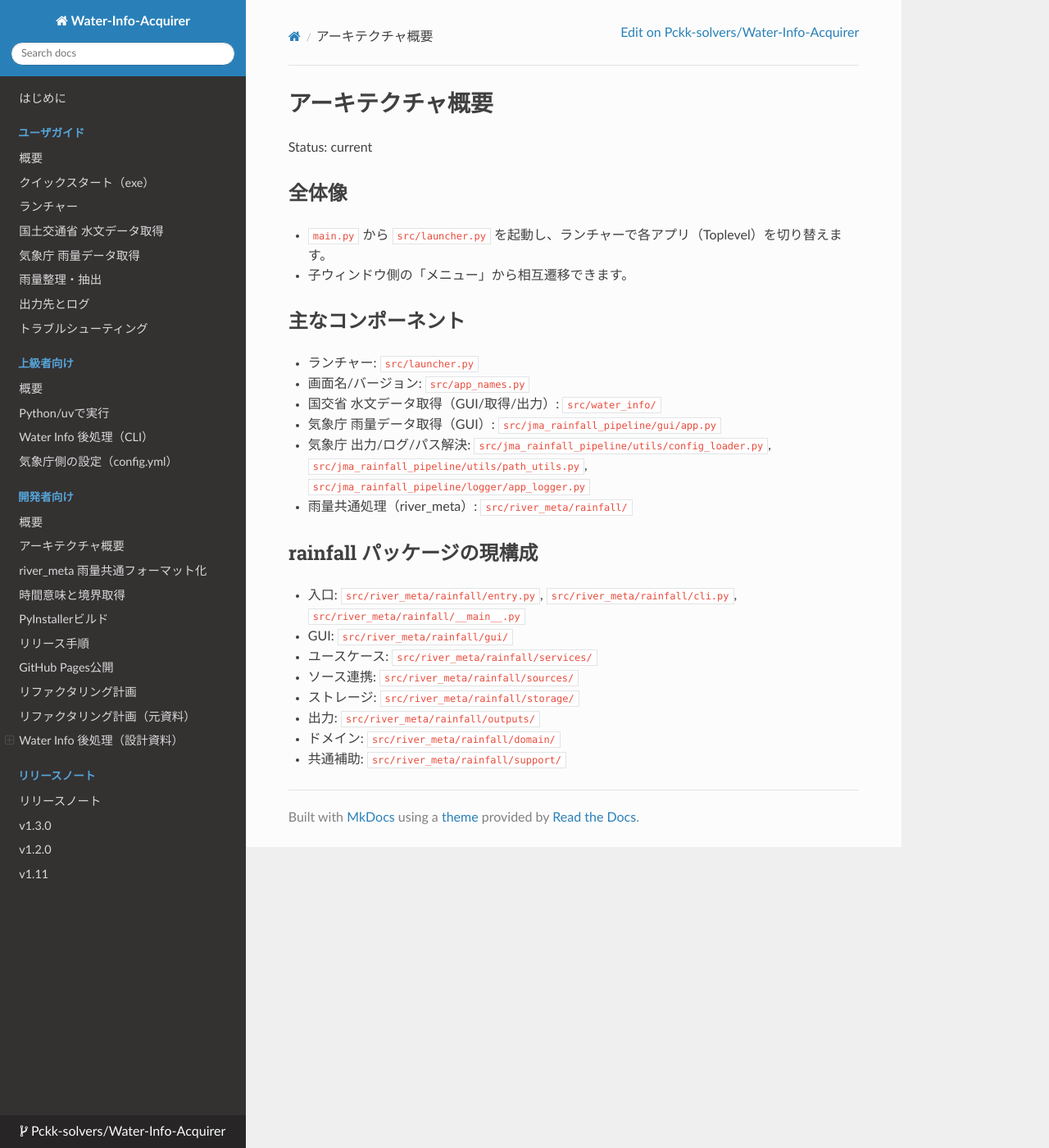
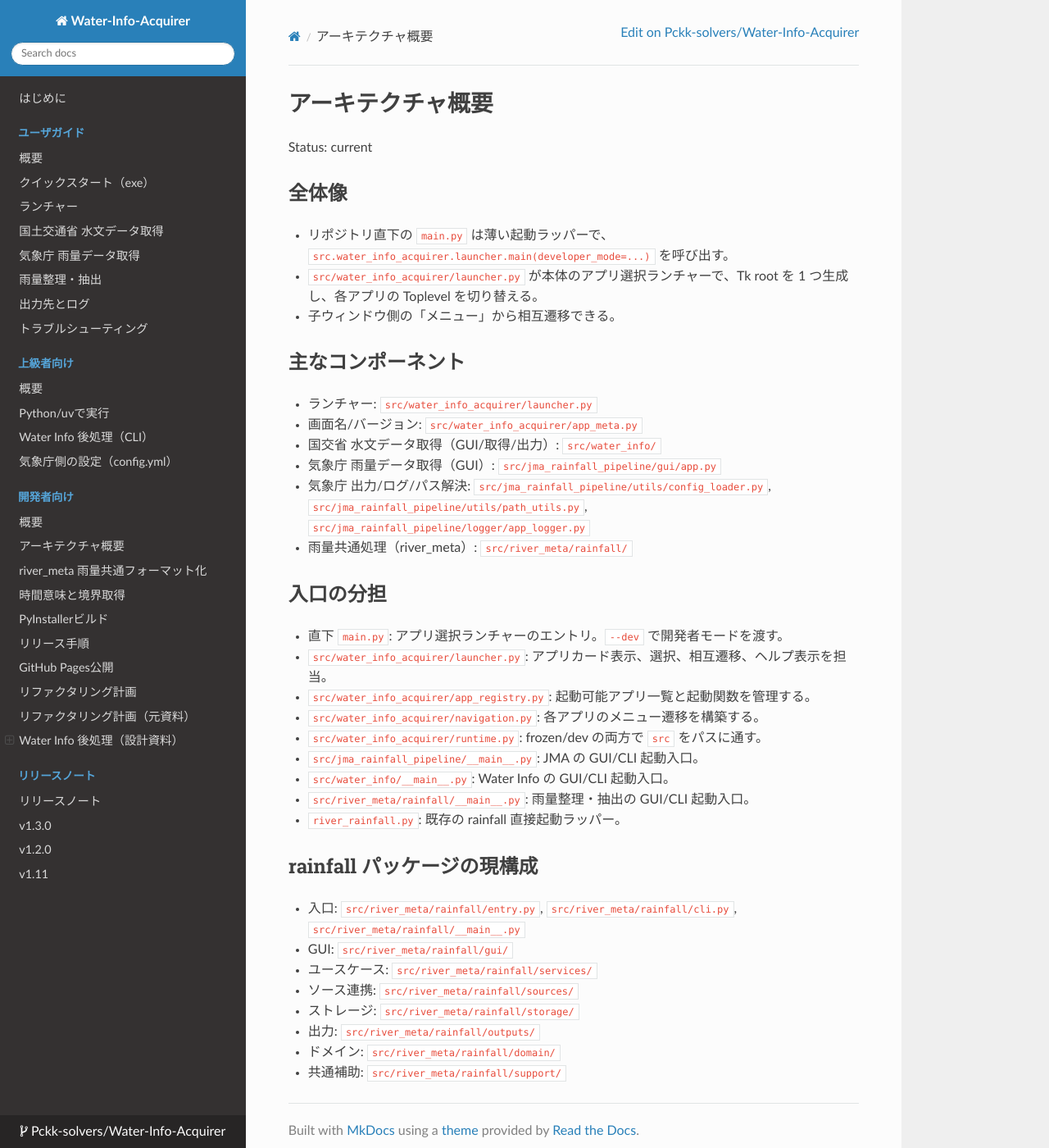
Before and after one commit to Pckk-solvers/Water-Info-Acquirer, an MkDocs documentation site: the page built from docs/dev/architecture/overview.md, in a window 1280 px wide and 1400 px high. Shown: the whole window at 82% size. Built offline with MkDocs 1.6.1, drawn with Linux system fonts in a browser that asks for light colours; nearby versions of some CDN libraries.

Commit message:
docs: document launcher entrypoints and fix references

```diff
--- a/docs/dev/architecture/overview.md
+++ b/docs/dev/architecture/overview.md
@@ -4,17 +4,30 @@ Status: current
 
 ## 全体像
 
-- `main.py` から `src/launcher.py` を起動し、ランチャーで各アプリ（Toplevel）を切り替えます。
-- 子ウィンドウ側の「メニュー」から相互遷移できます。
+- リポジトリ直下の `main.py` は薄い起動ラッパーで、`src.water_info_acquirer.launcher.main(developer_mode=...)` を呼び出す。
+- `src/water_info_acquirer/launcher.py` が本体のアプリ選択ランチャーで、Tk root を 1 つ生成し、各アプリの Toplevel を切り替える。
+- 子ウィンドウ側の「メニュー」から相互遷移できる。
 
 ## 主なコンポーネント
 
-- ランチャー: `src/launcher.py`
-- 画面名/バージョン: `src/app_names.py`
+- ランチャー: `src/water_info_acquirer/launcher.py`
+- 画面名/バージョン: `src/water_info_acquirer/app_meta.py`
 - 国交省 水文データ取得（GUI/取得/出力）: `src/water_info/`
 - 気象庁 雨量データ取得（GUI）: `src/jma_rainfall_pipeline/gui/app.py`
 - 気象庁 出力/ログ/パス解決: `src/jma_rainfall_pipeline/utils/config_loader.py`, `src/jma_rainfall_pipeline/utils/path_utils.py`, `src/jma_rainfall_pipeline/logger/app_logger.py`
 - 雨量共通処理（river_meta）: `src/river_meta/rainfall/`
+
+## 入口の分担
+
+- 直下 `main.py`: アプリ選択ランチャーのエントリ。`--dev` で開発者モードを渡す。
+- `src/water_info_acquirer/launcher.py`: アプリカード表示、選択、相互遷移、ヘルプ表示を担当。
+- `src/water_info_acquirer/app_registry.py`: 起動可能アプリ一覧と起動関数を管理する。
+- `src/water_info_acquirer/navigation.py`: 各アプリのメニュー遷移を構築する。
+- `src/water_info_acquirer/runtime.py`: frozen/dev の両方で `src` をパスに通す。
+- `src/jma_rainfall_pipeline/__main__.py`: JMA の GUI/CLI 起動入口。
+- `src/water_info/__main__.py`: Water Info の GUI/CLI 起動入口。
+- `src/river_meta/rainfall/__main__.py`: 雨量整理・抽出の GUI/CLI 起動入口。
+- `river_rainfall.py`: 既存の rainfall 直接起動ラッパー。
 
 ## rainfall パッケージの現構成
 
```
Also changed, not shown: README.md (+8 -4 lines), docs/dev/architecture/README.md (+1 -0 lines), docs/dev/architecture/entrypoints.md (added, +47 -0 lines), docs/dev/index.md (+1 -0 lines).
